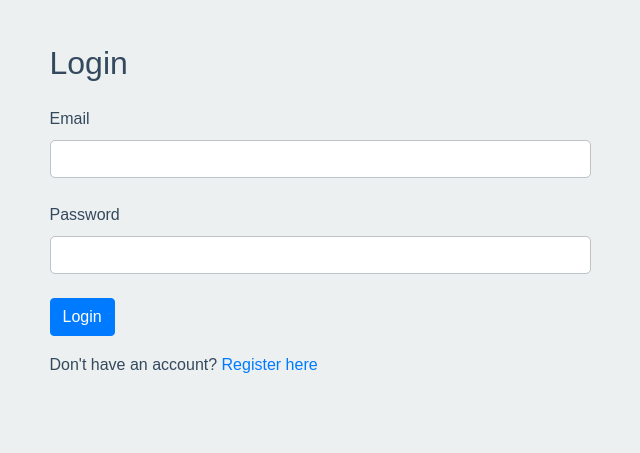
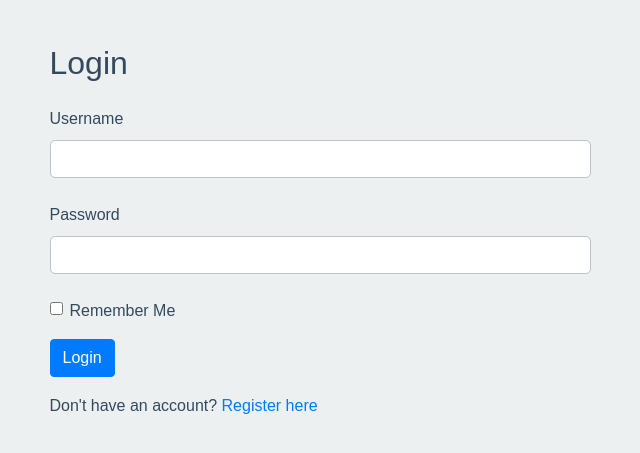
Before and after one commit to divy-jain/roamio, a Flask app: page /auth/login in a window 1280 px wide. Shown: the part 58-511 px from the top of the page, without its empty margins (320-960 px from the left). Run offline with Flask 3, Linux system fonts and the light colour scheme; some libraries are stand-ins or nearby versions.

Commit message:
Addition to Login

```diff
--- a/app/__init__.py
+++ b/app/__init__.py
@@ -18,24 +18,21 @@ def create_app():
     # Initialize extensions
     db.init_app(app)
     login_manager.init_app(app)
+    migrate.init_app(app, db)
 
+    # Configure login manager
+    login_manager.login_view = 'auth.login'  # Add this line
+    login_manager.login_message_category = 'info'  # Add this line
 
-    migrate.init_app(app, db)
     from app.routes import auth, main, activity, itinerary, review
 
-    # Import and register routes
-    init_app(app, auth.bp, main.bp, activity.bp, itinerary.bp, review.bp)
+    app.register_blueprint(auth.bp, url_prefix='/auth')
+    app.register_blueprint(activity.bp, url_prefix='/activities')
+    app.register_blueprint(itinerary.bp, url_prefix='/itineraries')
+    app.register_blueprint(review.bp, url_prefix='/reviews')
+    app.register_blueprint(main.bp)
 
-    return app
-
-def init_app(app, auth_bp, main_bp, activity_bp, itinerary_bp, review_bp):
-    app.register_blueprint(auth_bp, url_prefix='/auth')
-    app.register_blueprint(activity_bp, url_prefix='/activities')
-    app.register_blueprint(itinerary_bp, url_prefix='/itineraries')
-    app.register_blueprint(review_bp, url_prefix='/reviews')
-    app.register_blueprint(main_bp)
-
-    # Register additional context processors or error handlers if needed
+    # Register context processor
     @app.context_processor
     def utility_processor():
         from flask import request, url_for
@@ -45,10 +42,10 @@ def init_app(app, auth_bp, main_bp, activity_bp, itinerary_bp, review_bp):
             return url_for(request.endpoint, **args)
         return dict(url_for_other_page=url_for_other_page)
 
+    return app
+
 # User loader for Flask-Login
 @login_manager.user_loader
 def load_user(user_id):
     from app.models import User
     return User.query.get(int(user_id))
-
-from app import models
--- a/app/routes/auth.py
+++ b/app/routes/auth.py
@@ -11,17 +11,23 @@ bp = Blueprint('auth', __name__)
 def login():
     if current_user.is_authenticated:
         return redirect(url_for('main.index'))
+
     form = LoginForm()
     if form.validate_on_submit():
         user = User.query.filter_by(username=form.username.data).first()
         if user is None or not user.check_password(form.password.data):
-            flash('Invalid username or password')
+            flash('Invalid username or password', 'danger')
             return redirect(url_for('auth.login'))
+
         login_user(user, remember=form.remember_me.data)
+
         next_page = request.args.get('next')
         if not next_page or urlparse(next_page).netloc != '':
             next_page = url_for('main.index')
+
+        flash('Logged in successfully.', 'success')
         return redirect(next_page)
+
     return render_template('auth/login.html', title='Sign In', form=form)
 
 @bp.route('/logout')
--- a/app/templates/auth/login.html
+++ b/app/templates/auth/login.html
@@ -3,28 +3,27 @@
 <div class="row justify-content-center">
   <div class="col-md-6">
     <h2 class="mb-4">Login</h2>
-    <form method="POST">
+    <form method="POST" action="{{ url_for('auth.login') }}">
+      {{ form.hidden_tag() }}
       <div class="form-group">
-        <label for="email">Email</label>
-        <input
-          type="email"
-          class="form-control"
-          id="email"
-          name="email"
-          required
-        />
+        <label for="username">Username</label>
+        {{ form.username(class="form-control", id="username") }} {% for error in
+        form.username.errors %}
+        <span class="text-danger">{{ error }}</span>
+        {% endfor %}
       </div>
       <div class="form-group">
         <label for="password">Password</label>
-        <input
-          type="password"
-          class="form-control"
-          id="password"
-          name="password"
-          required
-        />
+        {{ form.password(class="form-control", id="password") }} {% for error in
+        form.password.errors %}
+        <span class="text-danger">{{ error }}</span>
+        {% endfor %}
       </div>
-      <button type="submit" class="btn btn-primary">Login</button>
+      <div class="form-check mb-3">
+        {{ form.remember_me(class="form-check-input") }} {{
+        form.remember_me.label(class="form-check-label") }}
+      </div>
+      {{ form.submit(class="btn btn-primary") }}
     </form>
     <p class="mt-3">
       Don't have an account?
```
Also changed, not shown: config.py (+4 -3 lines), 1 other file.
